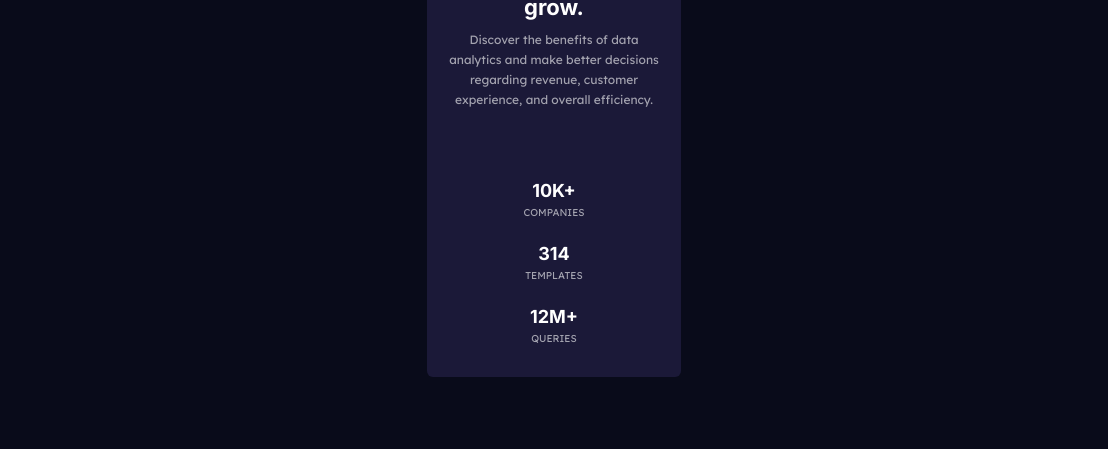
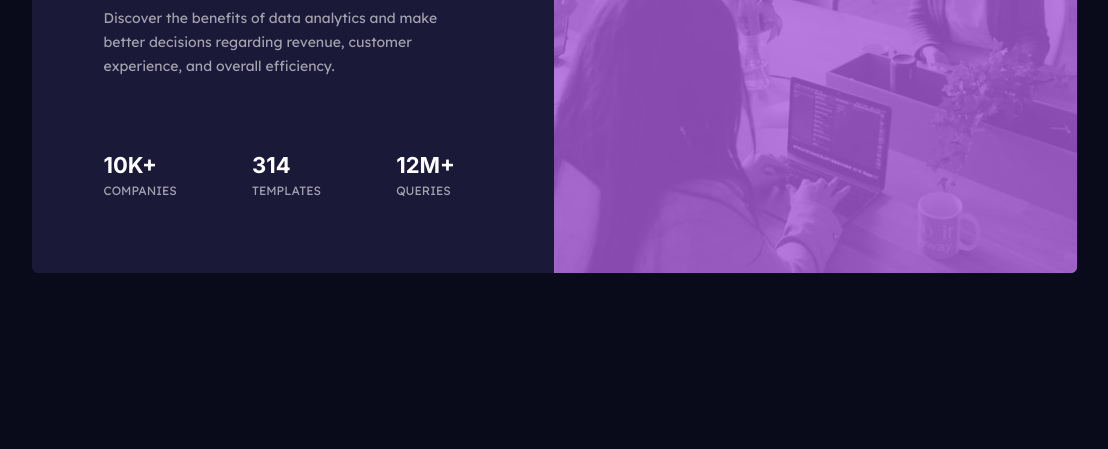
Before and after one commit to khazin/stats-preview-card-component, a plain HTML site: page index.html in a window 1536 px wide. Shown: the part 351-800 px from the top of the page, without its empty margins (214-1322 px from the left). Drawn offline with Linux system fonts and the light colour scheme.

Commit message:
3rd commit. Done layout layout

```diff
--- a/css/style.css
+++ b/css/style.css
@@ -1,41 +1,6 @@
-/*
-## Layout
-
-The designs were created to the following widths:
-
-- Mobile: 375px
-- Desktop: 1440px
-
-## Colors
-
-### Primary
-
-- Very dark blue (main background): hsl(233, 47%, 7%)
-- Dark desaturated blue (card background): hsl(244, 38%, 16%)
-- Soft violet (accent): hsl(277, 64%, 61%)
-
-### Neutral
-
-- White (main heading, stats): hsl(0, 0%, 100%)
-- Slightly transparent white (main paragraph): hsla(0, 0%, 100%, 0.75)
-- Slightly transparent white (stat headings): hsla(0, 0%, 100%, 0.6)
-
-## Typography
-
-### Body Copy
-
-- Font size: 15px
-
-### Font
-
-- Family: [Inter](https://fonts.google.com/specimen/Inter)
-- Weights: 400, 700
-
-- Family: [Lexend Deca](https://fonts.google.com/specimen/Lexend+Deca)
-- Weights: 400
-*/
 @import url("https://fonts.googleapis.com/css2?family=Inter:wght@400;700&family=Lexend+Deca&display=swap");
 @import url("https://fonts.googleapis.com/css2?family=Inter:wght@400;700&display=swap");
+
 :root {
   --very-dark-blue: hsl(233, 47%, 7%); /*main background*/
   --dark-desaturated-blue: hsl(244, 38%, 16%); /*card background*/
@@ -57,9 +22,8 @@ The designs were created to the following widths:
   background-color: var(--very-dark-blue);
   height: 100vh;
   width: 100vw;
-  min-width: 375px; /*mobile*/
-
-  /* max-width: 1440px; */
+  /*mobile*/
+  min-width: 375px;
 
   display: flex;
   justify-content: center;
@@ -93,7 +57,11 @@ The designs were created to the following widths:
   bottom: 0px;
   left: 0px;
   background-color: rgba(170, 92, 219, 0.801);
+
+  border-top-left-radius: 6px;
+  border-top-right-radius: 6px;
 }
+
 .info {
   width: 100%;
   height: calc(82vh - 187px);
@@ -151,7 +119,98 @@ The designs were created to the following widths:
 
 .accent {
   color: var(--soft-violet);
-  font-size: 22px;
+  font-size: inherit;
+}
+
+@media screen and (min-width: 1400px) {
+  .container {
+    max-width: 100vw;
+  }
+  .card {
+    width: 1045px;
+    height: 56vh;
+
+    border-radius: 6px;
+
+    display: flex;
+    flex-direction: row-reverse;
+  }
+  .image {
+    width: calc(1045px / 2);
+    height: 100%;
+    background-image: url("../images/image-header-desktop.jpg");
+    background-repeat: no-repeat;
+    background-size: cover;
+    position: relative;
+
+    border-bottom-right-radius: 6px;
+    border-top-right-radius: 6px;
+  }
+  .image::before {
+    content: "";
+    position: absolute;
+    top: 0px;
+    right: 0px;
+    bottom: 0px;
+    left: 0px;
+    background-color: rgba(170, 92, 219, 0.801);
+    border-bottom-right-radius: 6px;
+    border-top-right-radius: 6px;
+  }
+
+  .info {
+    width: calc(1045px / 2);
+    height: 100%;
+    display: flex;
+    flex-direction: column;
+    justify-content: space-evenly;
+    align-items: center;
+
+    padding: 0 99px 0 72px;
+  }
+
+  .heading,
+  .paragraph {
+    text-align: initial;
+  }
+
+  .heading {
+    color: var(--white);
+    font-family: "Inter", sans-serif;
+    font-weight: 700;
+  }
+
+  .paragraph {
+    color: var(--slightly-transparent-white);
+    font-weight: 400;
+    font-family: "Lexend Deca", sans-serif;
+  }
+
+  .cta .heading {
+    font-size: 34px;
+    margin-bottom: 22px;
+  }
+  .cta .paragraph {
+    font-size: 14px;
+    line-height: 24px;
+  }
+
+  .stat {
+    width: 100%;
+    flex-direction: row;
+    justify-content: space-between;
+
+    height: initial;
+  }
+  .stat .heading {
+    font-size: 22px;
+    text-transform: uppercase;
+    margin-bottom: 5px;
+  }
+  .stat .paragraph {
+    font-size: 12px;
+    text-transform: uppercase;
+  }
 }
 
 .attribution {
```
